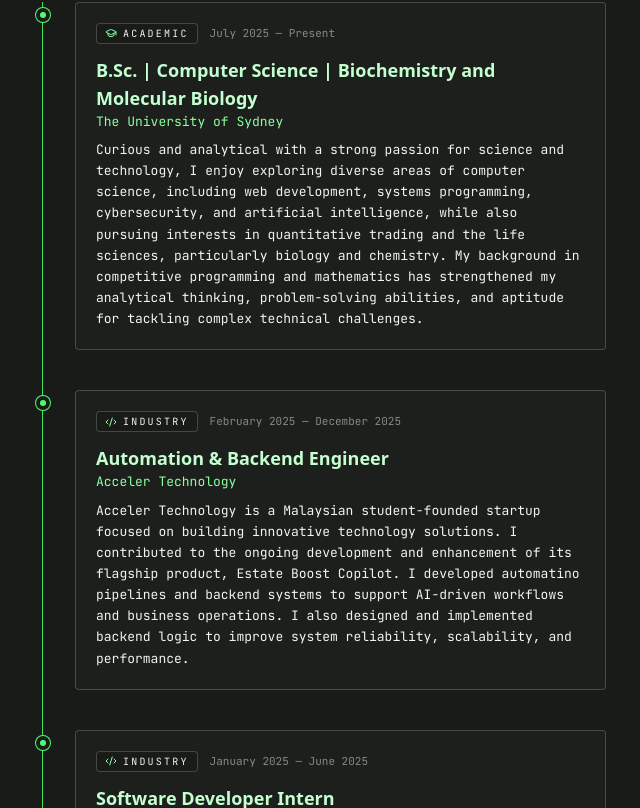
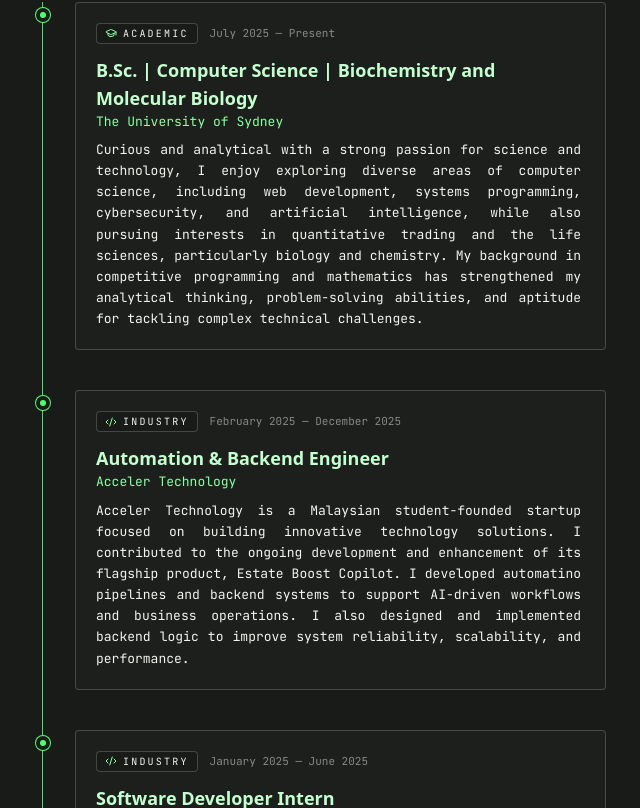
Before and after one commit to ZH-170/portfolio, a Next.js app: page / in a window 1280 px wide. Shown: the part 5252-6060 px from the top of the page, without its empty margins (322-962 px from the left). Built offline with nearby package versions, Linux system fonts and the light colour scheme.

Commit message:
change minor styling

```diff
--- a/src/app/sections/Timeline.tsx
+++ b/src/app/sections/Timeline.tsx
@@ -42,7 +42,7 @@ export default function Timeline() {
                                     {t.role}
                                 </h4>
                                 <div className="text-[13px] text-accent-d1">{t.institution}</div>
-                                <p className="mt-2 text-[13px] leading-relaxed text-muted-foreground">
+                                <p className="mt-2 text-[13px] leading-relaxed text-muted-foreground text-justify mr-1">
                                     {t.description}
                                 </p>
                             </div>
```
